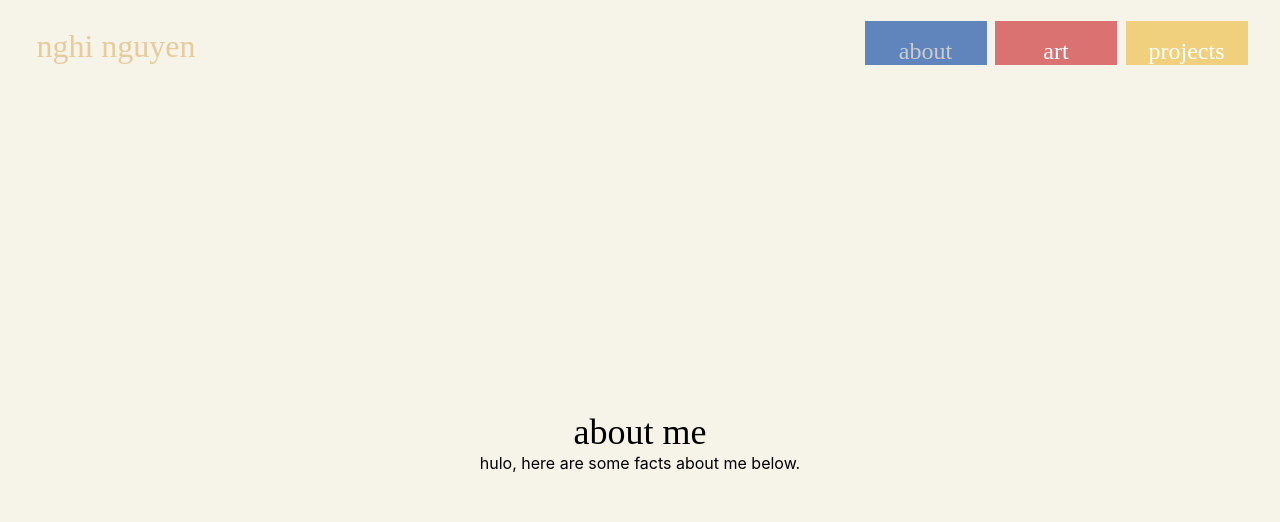
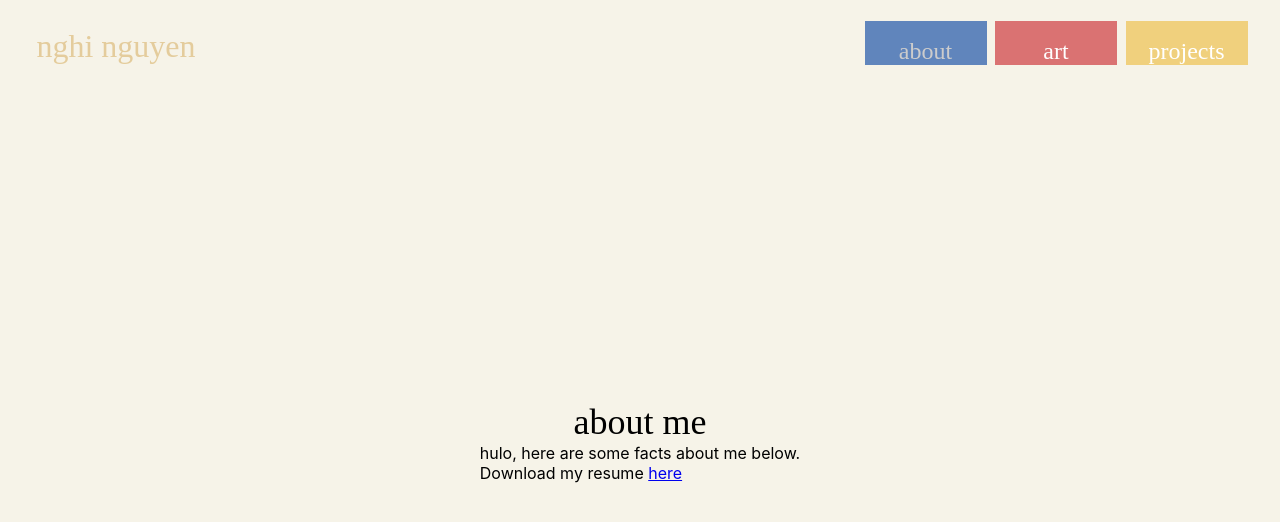
Before and after one commit to nghi-nguyen-beep/personal-portfolio, a React (Create React App) app: page /about in a window 1280 px wide. Shown: the top 522 px of the page. Built offline with nearby package versions, Linux system fonts and the light colour scheme.

Commit message:
add resume

```diff
--- a/src/pages/about.js
+++ b/src/pages/about.js
@@ -1,5 +1,6 @@
 import './includes/css/about.css';
 import PageAnimate from '../components/PageAnimate';
+import resume from '../assets/about/NghiNguyenResume_1:25.pdf';
 
 function About() {
     return (
@@ -10,7 +11,9 @@ function About() {
               about me
             </div>
             <div className="about-description">
-              hulo, here are some facts about me below.
+              <div>hulo, here are some facts about me below.</div>
+              <div>Download my resume <a href={resume} download="NghiNguyenResume">here</a></div>
+
             </div>
           </div>
         </div>
```
Also changed, not shown: 1 other file (tests, documents, lock files or other folders).
